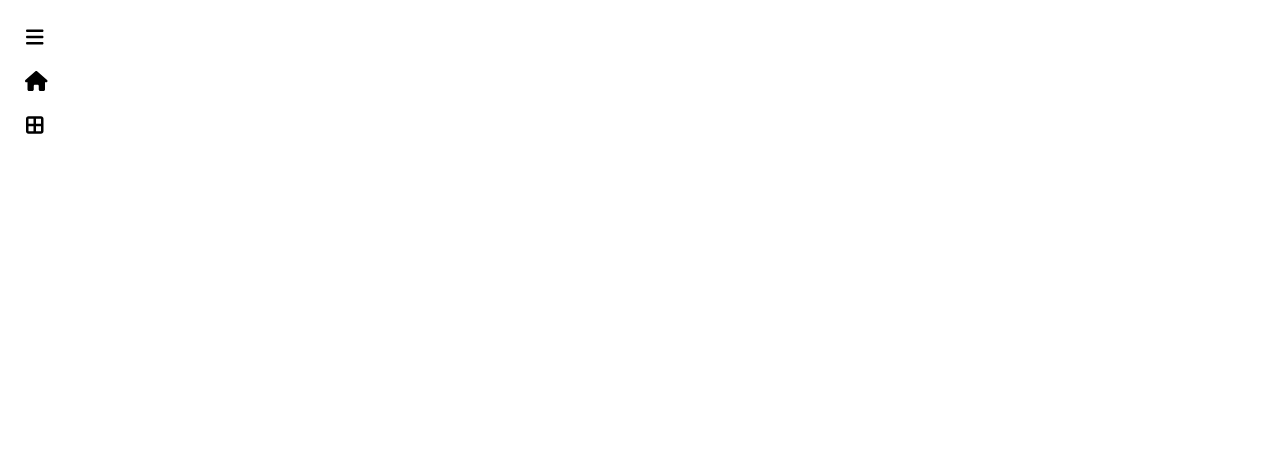
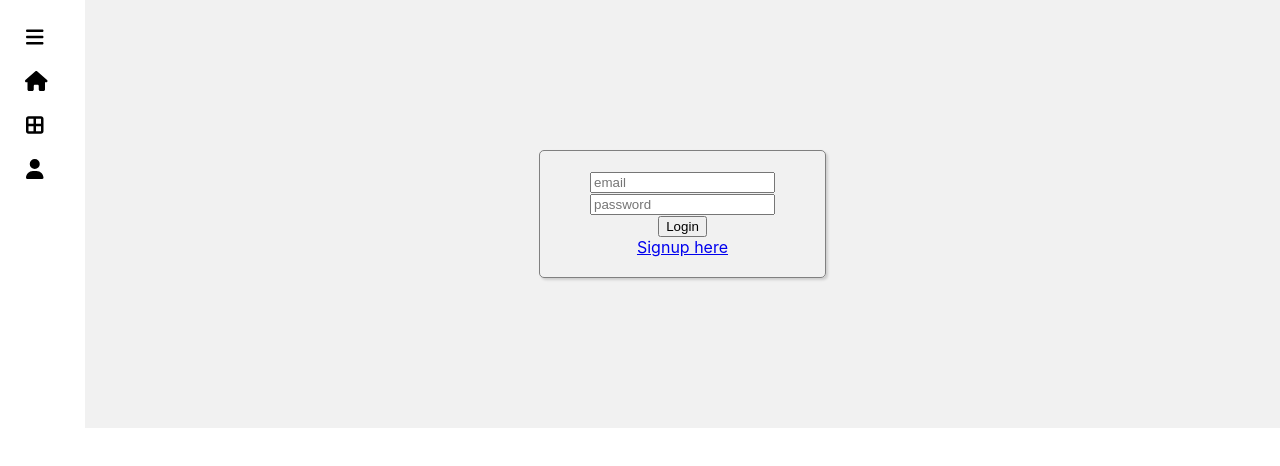
Before and after one commit to ChuckmonsterXlx/react-crud-app, a React (Create React App) app: page /login in a window 1280 px wide. Before the commit this address had no page. Shown: the top 466 px of the page. Built offline with nearby package versions, Linux system fonts and the light colour scheme; data requests are answered from the project's data file.

Commit message:
added login page and component

```diff
--- a/src/App.js
+++ b/src/App.js
@@ -6,6 +6,7 @@ import Dashboard from "./pages/Dashboard.tsx";
 import { useAppSelector, useAppDispatch } from "./hooks/redux/index.ts";
 import { setNotes } from "./redux/slices/notes/index.ts";
 import NavBar from "./components/navBar/NavBar";
+import Login from "./pages/Login.tsx";
 
 function App() {
   const dispatch = useAppDispatch();
@@ -26,6 +27,7 @@ function App() {
         <Routes>
           <Route path="/" element={<Home />} />
           <Route path="/dashboard" element={<Dashboard />} />
+          <Route path="/login" element={<Login />} />
         </Routes>
       </Router>
     </div>
--- /dev/null
+++ b/src/components/login/LoginForm.tsx
@@ -0,0 +1,26 @@
+import React from "react";
+import { Link } from "react-router-dom";
+import styles from "./loginForm.module.css";
+
+const LoginForm = () => {
+    return (
+        <div className={styles.formContainer}>
+            <form className={styles.loginForm}>
+                <div>
+                    <input type='email' placeholder='email' name="email" required />
+                </div>
+                <div>
+                    <input type='password' placeholder='password' name="psw" required />
+                </div>
+                <div>
+                    <button type='button'>Login</button>
+                </div>
+                <div>
+                    <Link to="/signup">Signup here</Link>
+                </div>
+            </form>
+        </div>
+    )
+}
+
+export default LoginForm;
--- /dev/null
+++ b/src/components/login/loginForm.module.css
@@ -0,0 +1,13 @@
+.formContainer {
+    padding: 150px 0px;
+    background: #f1f1f1;
+}
+
+.loginForm {
+    border: 1px solid gray;
+    padding: 20px 50px;
+    width: min-content;
+    margin: 0 auto;
+    border-radius: 5px;
+    box-shadow: rgb(0 0 0 / 15%) 1.95px 1.95px 2.6px;
+}
--- a/src/components/navBar/NavBar.tsx
+++ b/src/components/navBar/NavBar.tsx
@@ -5,7 +5,7 @@ import styles from "./navBar.module.css";
 
 //font awesome
 import { FontAwesomeIcon } from "@fortawesome/react-fontawesome";
-import { faBars, faHome, faBorderAll } from "@fortawesome/free-solid-svg-icons";
+import { faBars, faHome, faBorderAll, faUser } from "@fortawesome/free-solid-svg-icons";
 
 const NavBar = () => {
 
@@ -16,40 +16,22 @@ const NavBar = () => {
     }
 
     return (
-        <>
-            {
-                hideShowNav ?
         <nav className={styles.navContainer}>
             <ul>
                 <li onClick={onHideShowNav}>
                     <div className={styles.iconContainer}><FontAwesomeIcon icon={faBars} /></div>
                 </li>
                 <li>
-                            <Link to="/"><div className={styles.iconContainer}><FontAwesomeIcon icon={faHome}/></div> Home</Link>
+                    <Link to="/"><div className={styles.iconContainer}><FontAwesomeIcon icon={faHome}/></div>{ hideShowNav && 'Home'}</Link>
                 </li>
                 <li>
-                            <Link to="/dashboard"><div className={styles.iconContainer}><FontAwesomeIcon icon={faBorderAll}/></div> Dashboard</Link>
-
+                    <Link to="/dashboard"><div className={styles.iconContainer}><FontAwesomeIcon icon={faBorderAll}/></div>{hideShowNav && 'Dashboard'}</Link>
+                </li>
+                <li>
+                    <Link to="/login"><div className={styles.iconContainer}><FontAwesomeIcon icon={faUser}/></div>{hideShowNav && 'Login'}</Link>
                 </li>
             </ul>
         </nav>
-                :
-                    <nav className={styles.navContainer}>
-                        <ul>
-                            <li onClick={onHideShowNav}>
-                                <div className={styles.iconContainer}><FontAwesomeIcon icon={faBars} /></div>
-                            </li>
-                            <li>
-                                <Link to="/"><div className={styles.iconContainer}><FontAwesomeIcon icon={faHome}/></div></Link>
-                            </li>
-                            <li>
-                                <Link to="/dashboard"><div className={styles.iconContainer}><FontAwesomeIcon icon={faBorderAll}/></div></Link>
-
-                            </li>
-                        </ul>
-                    </nav>
-            }
-        </>
     )
 }
 
--- /dev/null
+++ b/src/pages/Login.tsx
@@ -0,0 +1,13 @@
+import React from "react";
+import LoginForm from "../components/login/LoginForm";
+
+const Login = () => {
+
+    return(
+        <div style={{width: "100%"}}>
+            <LoginForm />
+        </div>
+    )
+}
+
+export default Login;
```
Lines whose indentation alone changed are shown as unchanged.
